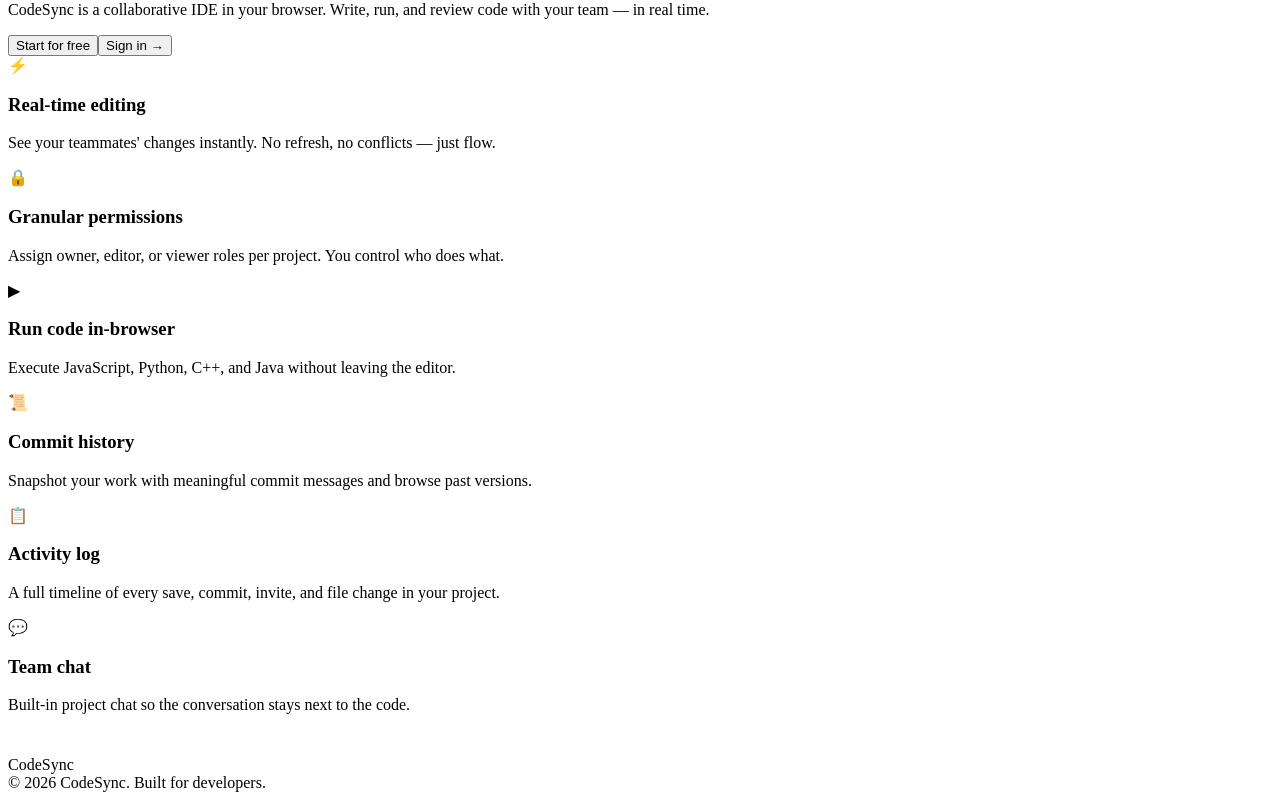
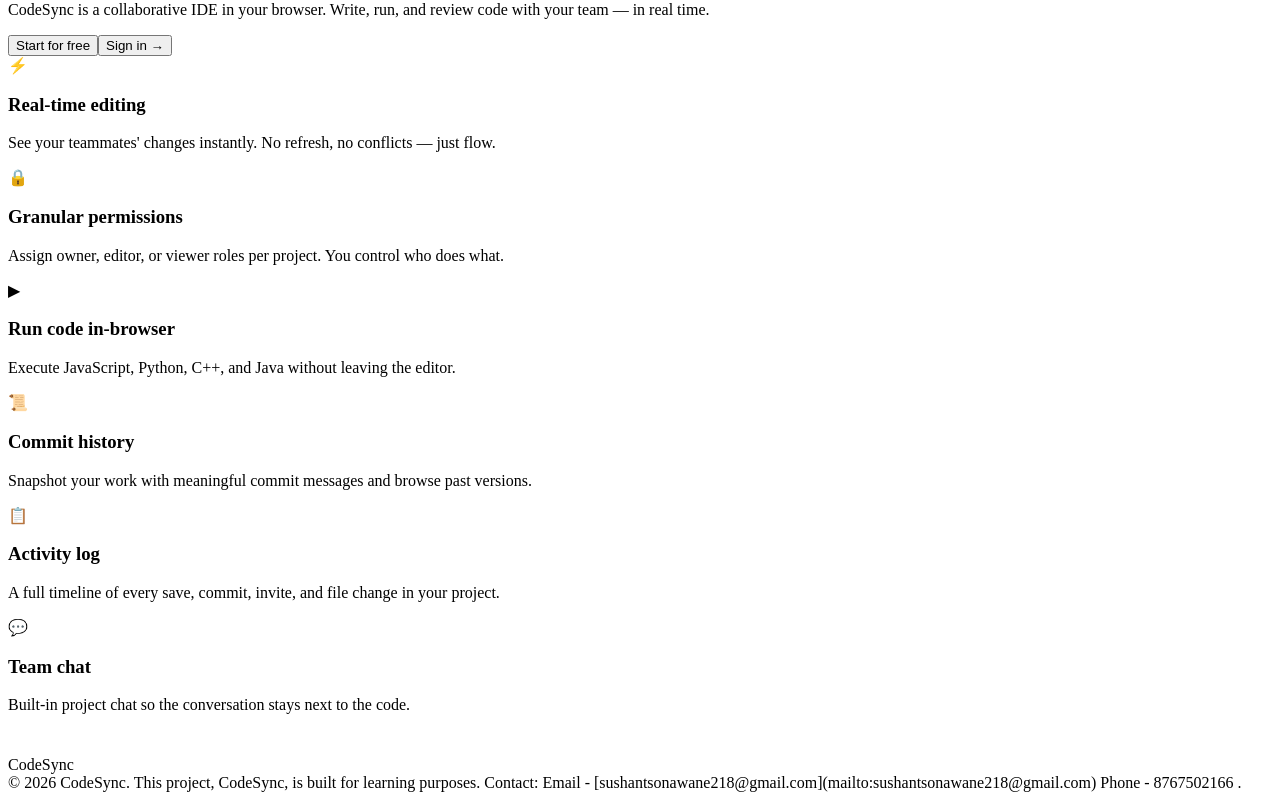
Before and after one commit to SONAWANE-SUSHANT/Codesync, a React (Create React App) app in the folder frontend/: page / in a window 1280 px wide. Shown: the part 184-984 px from the top of the page. Built offline with nearby package versions, Linux system fonts and the light colour scheme; no server answers; the HTML template or start-up script is replaced by a standard one.

Commit message:
Revise footer content with project details and contact info
Updated footer text to include project purpose and contact information.

```diff
--- a/frontend/src/pages/Landing.js
+++ b/frontend/src/pages/Landing.js
@@ -46,7 +46,12 @@
       {/* FOOTER */}
       <footer className="landing-footer">
         <Logo size="sm" />
-        <span>© {new Date().getFullYear()} CodeSync. Built for developers.</span>
+        <span>© {new Date().getFullYear()} CodeSync. This project, CodeSync, is built for learning purposes.
+
+Contact:
+Email - [sushantsonawane218@gmail.com](mailto:sushantsonawane218@gmail.com)
+Phone - 8767502166
+.</span>
       </footer>
     </div>
   );
```
